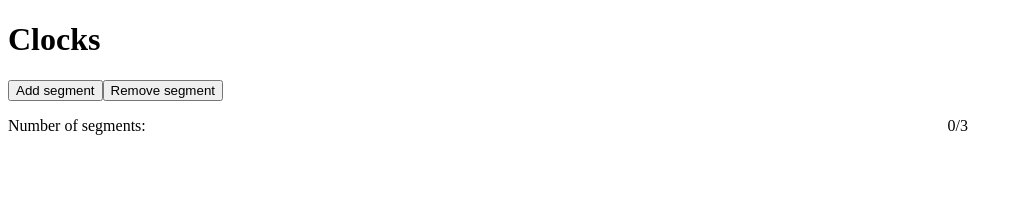
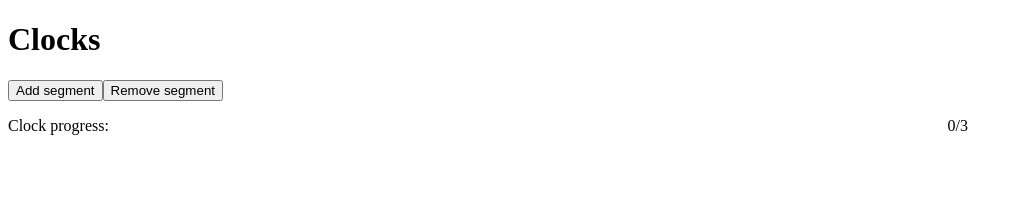
Before and after one commit to hfarr/rpg-clocks, a React app: page / in a window 1280 px wide. Shown: the top 207 px of the page, without its empty margins (0-1023 px from the left). Built offline with nearby package versions, Linux system fonts and the light colour scheme; the HTML template or start-up script is replaced by a standard one.

Commit message:
Update text

```diff
--- a/src/root.tsx
+++ b/src/root.tsx
@@ -34,7 +34,7 @@ const Root = observer(() => {
       <Clock clockState={clockState} />
     </div>
     <div style={{ display: "flex", justifyContent: "space-between" }}>
-      <p>Number of segments: </p>
+      <p>Clock progress: </p>
       <p>{clockState.progress}/{clockState.segments}</p>
     </div>
   </div>
```
